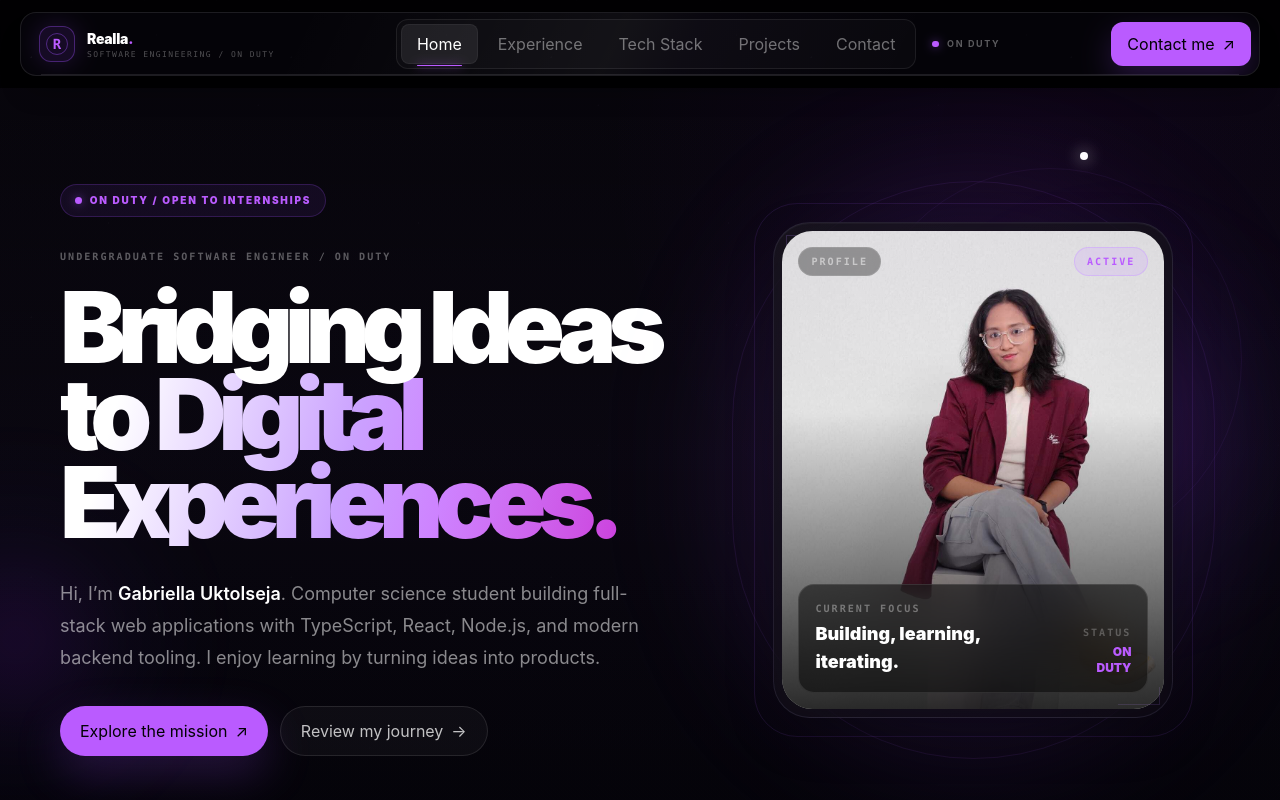
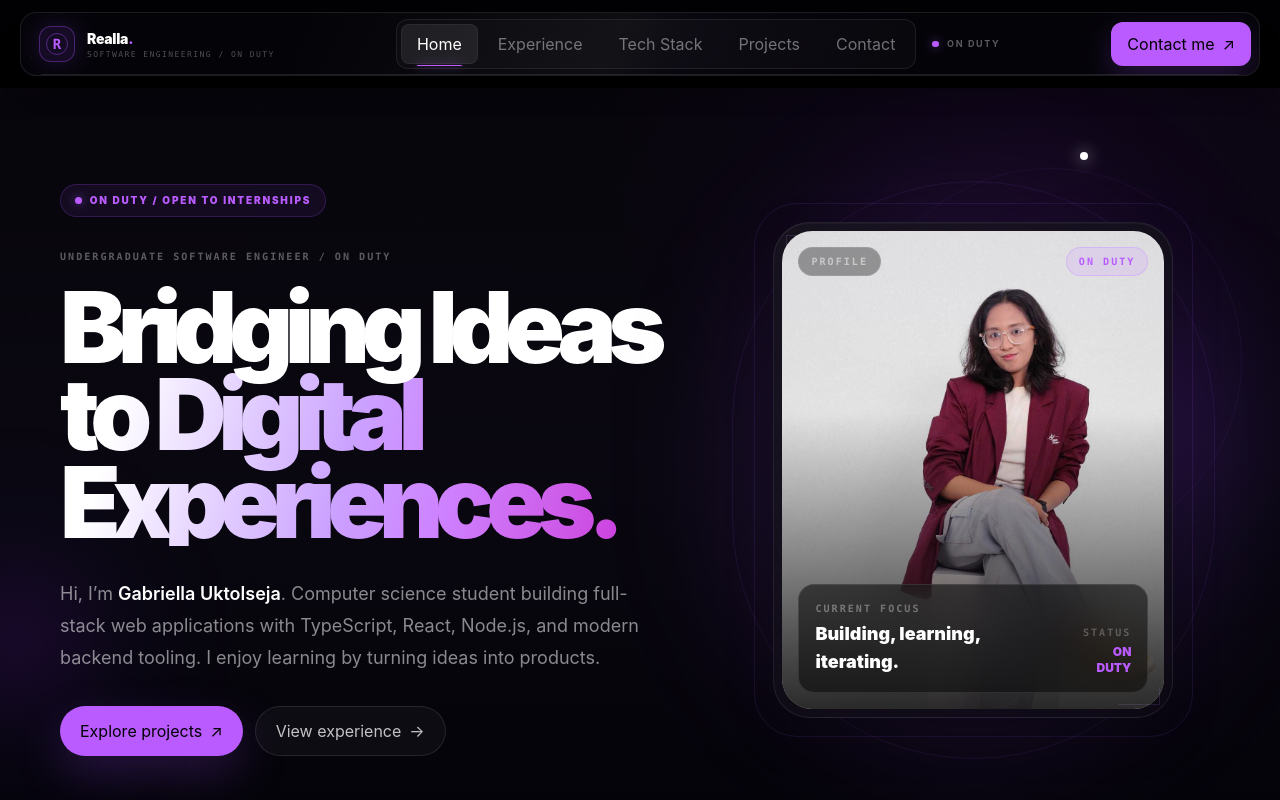
Before and after one commit to EllaUktolseja/Serverless-Realla-Website, a React (Vite) app in the folder apps/web/: page / in a window 1280 px wide. Shown: the top 800 px of the page. Built offline with nearby package versions, Linux system fonts and the light colour scheme.

Commit message:
refactor(ui): simplify hero controls

```diff
--- a/apps/web/src/sections/Hero.tsx
+++ b/apps/web/src/sections/Hero.tsx
@@ -56,10 +56,10 @@ function Hero() {
           <Reveal delay={270}>
             <div className="mt-8 flex flex-wrap gap-3">
               <a href="/projects" className="hud-button inline-flex items-center gap-2 rounded-full bg-primary px-5 py-3 text-sm font-black text-primary-foreground shadow-[0_18px_45px_oklch(0.69_0.28_300_/_0.18)] transition hover:-translate-y-1">
-                Explore the mission <span aria-hidden>↗</span>
+                Explore projects <span aria-hidden>↗</span>
               </a>
               <a href="/experience" className="inline-flex items-center gap-2 rounded-full border border-white/10 bg-white/[0.035] px-5 py-3 text-sm font-bold text-white/75 transition hover:-translate-y-1 hover:border-primary/25 hover:text-white">
-                Review my journey <span aria-hidden>→</span>
+                View experience <span aria-hidden>→</span>
               </a>
             </div>
           </Reveal>
@@ -85,7 +85,7 @@ function Hero() {
                       Profile
                     </span>
                     <span className="hud-label rounded-full border border-primary/20 bg-primary/10 px-3 py-1.5 text-primary backdrop-blur">
-                      Active
+                      On duty
                     </span>
                   </div>
                   <div className="absolute inset-x-4 bottom-4 rounded-2xl border border-white/10 bg-black/50 p-4 backdrop-blur-xl">
```
